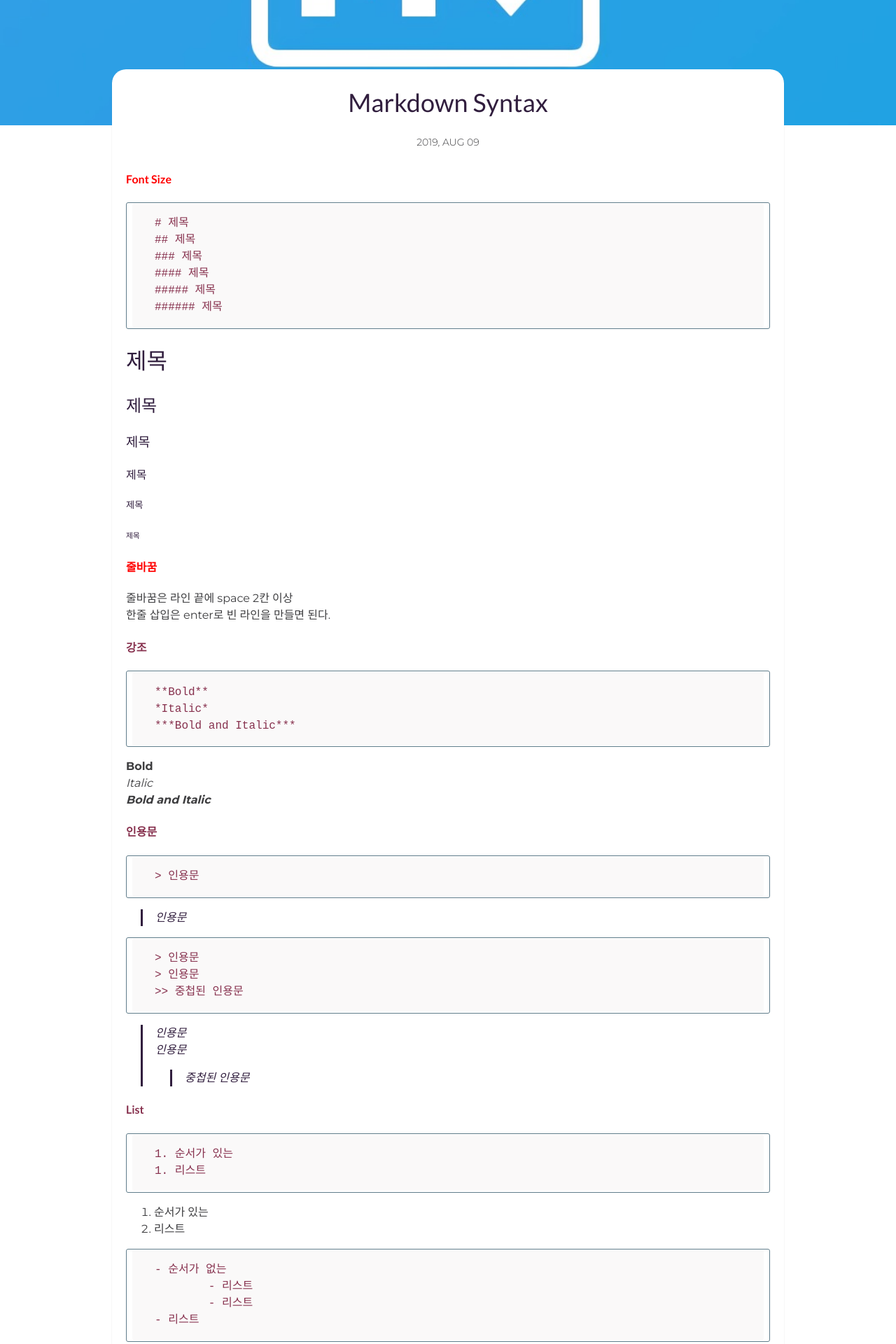
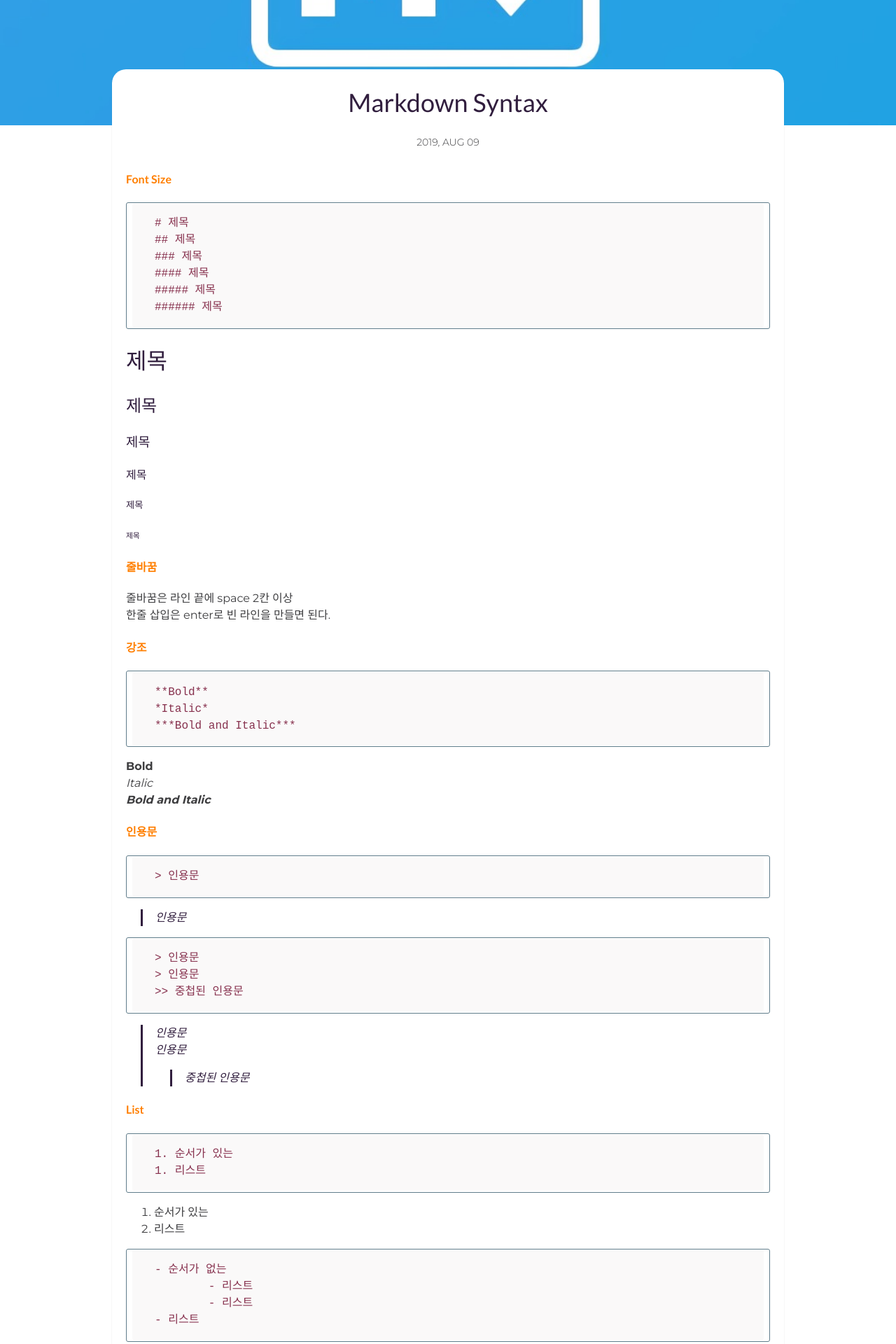
Before and after one commit to HAEZZA/HAEZZA.github.io, a Jekyll site: the page built from _posts/2019-08-09-Markdown-Syntax.markdown, in a window 1280 px wide. Shown: the part 424-2344 px from the top of the page at 70% size. Built offline with Jekyll 4.4.1, drawn with Linux system fonts in a browser that asks for light colours; comment, search, counter and statistics services are not loaded; some of the changed text lies outside the part shown.

Commit message:
md 추가 & 수정

````diff
--- a/_posts/2019-08-09-Markdown-Syntax.markdown
+++ b/_posts/2019-08-09-Markdown-Syntax.markdown
@@ -10,7 +10,7 @@ author: DUBUHOLIC # Add name author (optional)
 ---
 
 
-#### <span style="color:red">**Font Size**</span>
+#### <span style="color:#ff7f00">**Font Size**</span>
 
 	# 제목
 	## 제목
@@ -26,11 +26,11 @@ author: DUBUHOLIC # Add name author (optional)
 ##### 제목
 ###### 제목
 
-#### <span style="color:red">**줄바꿈**</span>
+#### <span style="color:#ff7f00">**줄바꿈**</span>
 줄바꿈은 라인 끝에 space 2칸 이상
 한줄 삽입은 enter로 빈 라인을 만들면 된다.
 
-#### <span style="color:#87314e">**강조**</span>
+#### <span style="color:#ff7f00">**강조**</span>
 
 	**Bold**
 	*Italic*
@@ -40,7 +40,7 @@ author: DUBUHOLIC # Add name author (optional)
 *Italic*
 ***Bold and Italic***
 
-#### <span style="color:#87314e">**인용문**</span>
+#### <span style="color:#ff7f00">**인용문**</span>
 
 	> 인용문
 
@@ -54,7 +54,7 @@ author: DUBUHOLIC # Add name author (optional)
 > 인용문
 >> 중첩된 인용문
 
-#### <span style="color:#87314e">**List**</span>
+#### <span style="color:#ff7f00">**List**</span>
 ```
 1. 순서가 있는
 1. 리스트
@@ -75,7 +75,7 @@ author: DUBUHOLIC # Add name author (optional)
 	- 리스트
 - 리스트
 
-#### <span style="color:#87314e">**Task List**</span>
+#### <span style="color:#ff7f00">**Task List**</span>
 
 	- [x] 완료
 	- [ ] 미완료
@@ -83,7 +83,7 @@ author: DUBUHOLIC # Add name author (optional)
 - [x] 완료
 - [ ] 미완료
 
-#### <span style="color:#87314e">**Code Blocks**</span>
+#### <span style="color:#ff7f00">**Code Blocks**</span>
 소스 코드를 넣고 싶으면 들여쓰기로 tab 이나 space 4칸을 하고 코드를 넣거나 \`\`\` 코드 \`\`\` 로 하면된다.
 
 	common.py
@@ -95,7 +95,7 @@ author: DUBUHOLIC # Add name author (optional)
 		for key, value in data.items():
 		. . .
 
-#### <span style="color:#87314e">**Images**</span>
+#### <span style="color:#ff7f00">**Images**</span>
 
 	![caption](/assets/imag/test.jpg) 기본형
 	![caption](/assets/imag/test.jpg "dubuholic") 마우스 오버시 타이틀 나오게
@@ -104,7 +104,7 @@ author: DUBUHOLIC # Add name author (optional)
 
 ![dubuholic]({{site.baseurl}}/assets/img/dubuholic.jpg "d2019-08-09ubuholic"){: width="10%" height="10%"}
 
-#### <span style="color:#87314e">**가로선**</span>
+#### <span style="color:#ff7f00">**가로선**</span>
 
 	***
 	----
@@ -123,7 +123,7 @@ author: DUBUHOLIC # Add name author (optional)
 
 _____
 
-#### <span style="color:#87314e">**Tables**</span>
+#### <span style="color:#ff7f00">**Tables**</span>
 
 	| 어제 | 오늘 |
 	| :---: | :---: |
@@ -135,7 +135,7 @@ _____
 | 그리고 | 내일 |
 | 반복되는 | 삶 |
 
-#### <span style="color:#87314e">**지우기 라인**</span>
+#### <span style="color:#ff7f00">**지우기 라인**</span>
 
 	~~지워보자~~
 
--- a/_posts/2019-08-10-This-Story.markdown
+++ b/_posts/2019-08-10-This-Story.markdown
@@ -15,7 +15,7 @@ author: dubuholic # Add name author (optional)
 이 이야기는 ~~신밧드가~~ 라오스에서 1년간의 NGO 인턴을 마치고 한국으로 돌아가는 길에 대한 이야기이다.
 한국으로 돌아가는 한 달간의 모험을 계획했다.
 
-> 라오스 남부 (빡세, 시판돈) - 캄보디아 (씨엠립) - 말레이시아 (쿠알라룸푸르) - 네팔 (카트만두, 포카라, 룸비니) - 인도 (바라나시, 아그라, 뉴델리, 코치) - 싱가폴 - 다시 말레이시아 - 한국
+> <span style="color:#00a3d2">라오스 남부 (빡세, 시판돈) - 캄보디아 (씨엠립) - 말레이시아 (쿠알라룸푸르) - 네팔 (카트만두, 포카라, 룸비니) - 인도 (바라나시, 아그라, 뉴델리, 코치) - 싱가폴 - 다시 말레이시아 - 한국</span>
 
 가난한 인턴이 돈이 많았을리 없다.
 저가 항공인 <span style="color:red">\`Air Asia\`</span>는 당시 선풍적인 인기를 얻고 있었고 (사고 나기전),
````
Also changed, not shown: _posts/2019-08-12-Prepare.markdown (added, +40 -0 lines).
